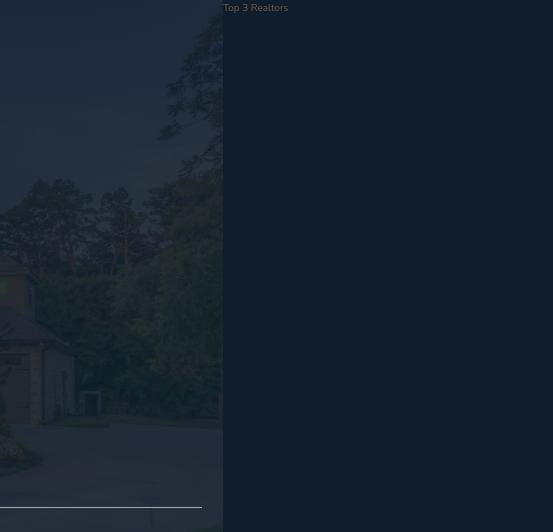
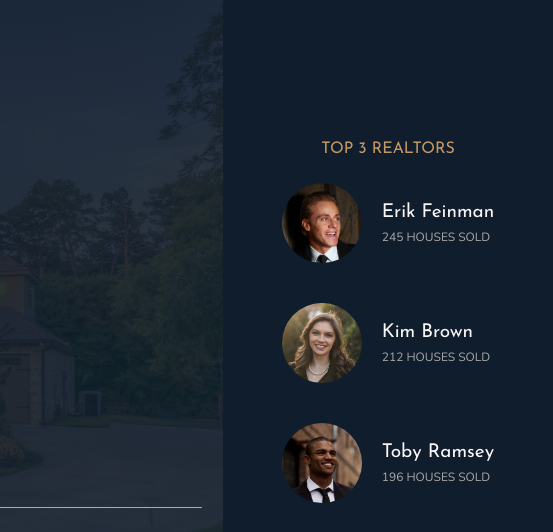
Before and after one commit to AndrewJacobVlietstra/Nexter-project, a website: page index.html in a window 1280 px wide. Shown: the top 532 px of the page, 727-1280 px from the left. Drawn offline with nearby package versions, Linux system fonts and the light colour scheme.

Commit message:
Finished realtors section

```diff
--- a/index.html
+++ b/index.html
@@ -33,7 +33,26 @@
         </header>
 
         <div class="realtors">
-            Top 3 Realtors
+            <h3 class="heading-3">Top 3 Realtors</h3>
+            <div class="realtors__list">
+                <img src="dist/img/realtor-1.jpeg" alt="Realtor 1" class="realtors__img">
+                <div class="realtors__details">
+                    <h4 class="heading-4 heading-4--light">Erik Feinman</h4>
+                    <p class="realtors__sold">245 Houses Sold</p>
+                </div>
+
+                <img src="dist/img/realtor-2.jpeg" alt="Realtor 2" class="realtors__img">
+                <div class="realtors__details">
+                    <h4 class="heading-4 heading-4--light">Kim Brown</h4>
+                    <p class="realtors__sold">212 Houses Sold</p>
+                </div>
+
+                <img src="dist/img/realtor-3.jpeg" alt="Realtor 3" class="realtors__img">
+                <div class="realtors__details">
+                    <h4 class="heading-4 heading-4--light">Toby Ramsey</h4>
+                    <p class="realtors__sold">196 Houses Sold</p>
+                </div>
+            </div>
         </div>
 
         <section class="features">
--- a/sass/_realtors.scss
+++ b/sass/_realtors.scss
@@ -1,4 +1,41 @@
 .realtors {
     background-color: $color-secondary;
     grid-column: col-start 7 / full-end;
+    padding: 3rem;
+
+    display: grid;
+    align-content: center;
+    justify-content: center;
+    justify-items: center;
+    grid-row-gap: 2rem;
+
+
+
+    &__list {
+        display: grid;
+        grid-template-columns: min-content max-content;
+        grid-column-gap: 2rem;
+        grid-row-gap: 5vh;
+        align-items: center;
+
+
+
+
+
+        img {
+            width: 8rem;
+            border-radius: 50%;
+            display: block;
+        }
+    }
+
+    &__details {
+
+
+        p {
+            color: $color-grey-light-2;
+            font-size: 1.2rem;
+            text-transform: uppercase;
+        }
+    }
 }
```
Also changed, not shown: dist/css/main.css, 1 other file.
